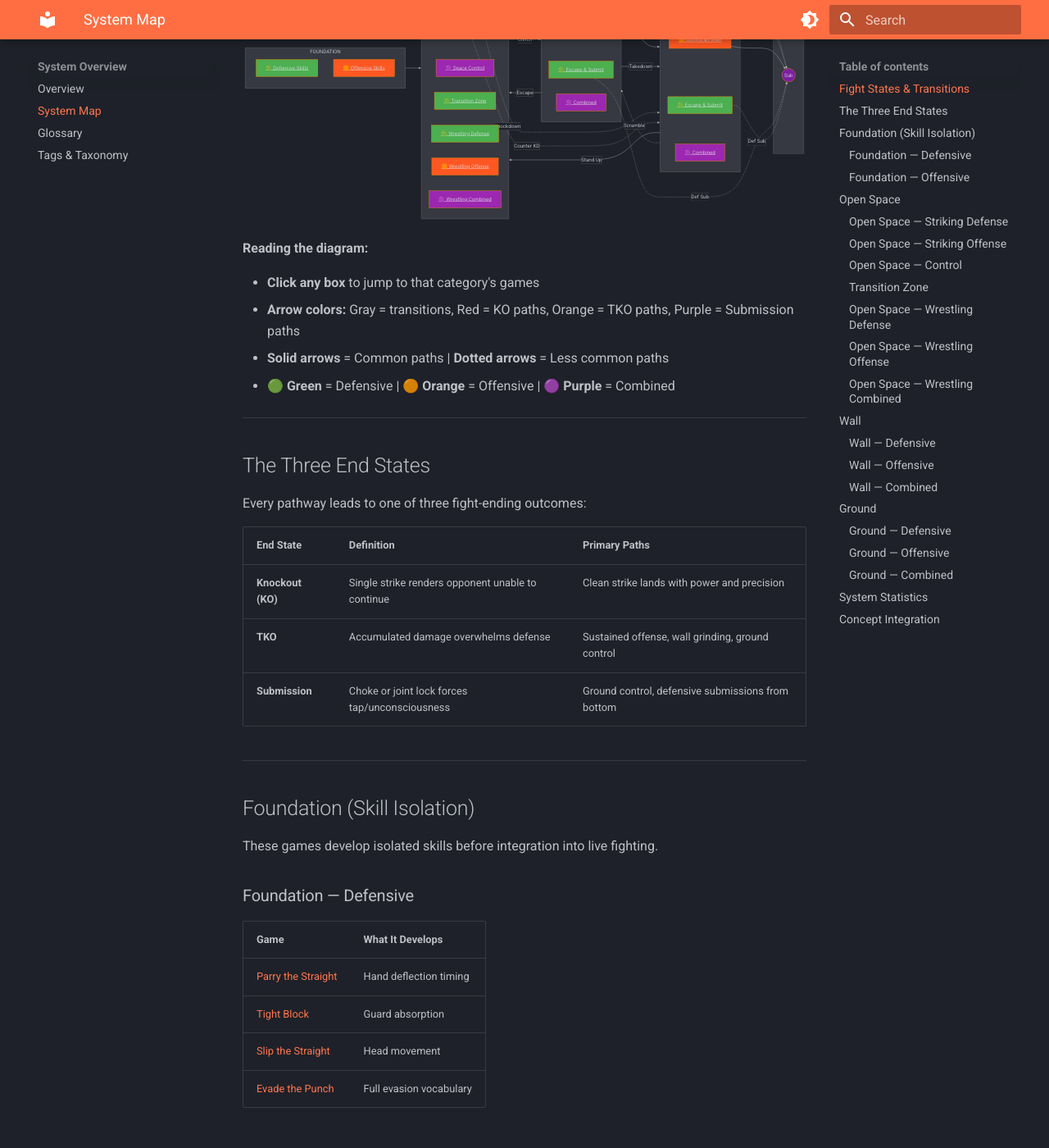
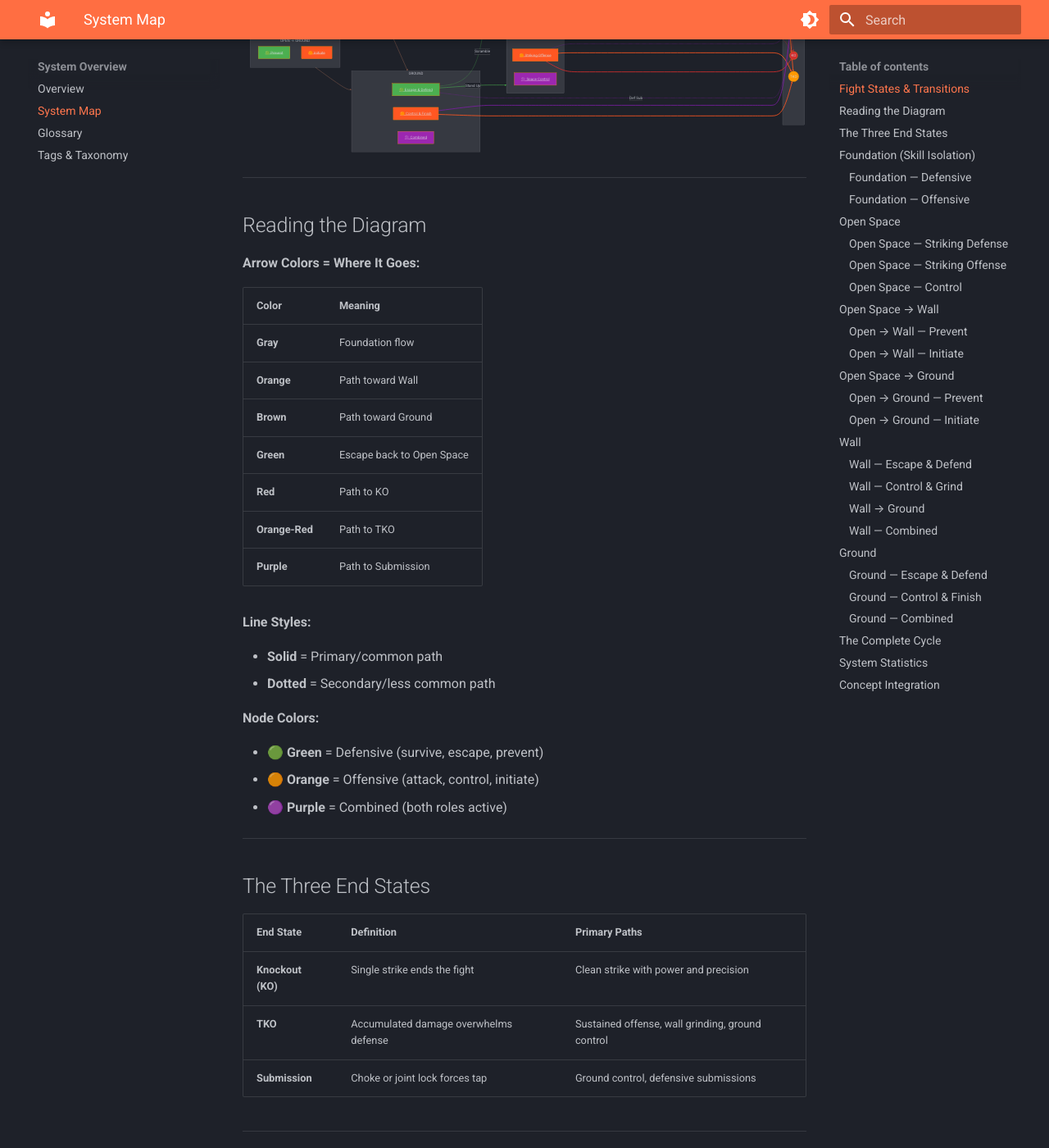
Before and after one commit to ACalienes/Ecological-MMA-Game-System, an MkDocs documentation site: the page built from docs/system/map.md, in a window 1280 px wide and 1400 px high, scrolled down 581 px. Shown: the whole window at 82% size. Built offline with MkDocs 1.6.1 and Material for MkDocs 9.7.7, drawn with Linux system fonts in a browser that asks for light colours; some of the changed text lies outside the part shown.

Commit message:
Restructure system around positions and transitions
Major conceptual reorganization:
- Positions = where you ARE (Open Space, Wall, Ground)
- Transitions = how you MOVE between positions

New structure:
- Foundation (Skill Isolation): 8 games
- Open Space (Striking only): 6 games
- Open Space → Wall (transitions): 3 games
- Open Space → Ground (transitions): 4 games
- Wall (includes Wall → Ground): 6 games
- Ground: 7 games

Visual improvements:
- Color-coded arrows by destination type
- Orange = toward Wall, Brown = toward Ground
- Green = escape back to Open Space
- Red/Orange-red/Purple = finish paths (KO/TKO/SUB)
- Complete cycle table showing all forward/reverse paths

Navigation updated to match new structure throughout.

Co-Authored-By: Claude Opus 4.5 <noreply@anthropic.com>

````diff
--- a/docs/system/map.md
+++ b/docs/system/map.md
@@ -6,7 +6,7 @@ This page provides visual navigation of the entire game system. Click any catego
 
 ## Fight States & Transitions
 
-**The fight is cyclical.** You move between states until someone finishes. Every game teaches skills within one of these states.
+**The fight is cyclical.** You move between positions until someone finishes. Every path has a reverse.
 
 ```mermaid
 flowchart LR
@@ -17,56 +17,71 @@ flowchart LR
         SK_O["🟠 Offensive Skills"]
     end
 
-    %% Open Space
+    %% Open Space (Striking)
     subgraph OPEN["OPEN SPACE"]
         direction TB
         OS_D["🟢 Striking Defense"]
         OS_O["🟠 Striking Offense"]
         OS_C["🟣 Space Control"]
-        OT["🟢 Transition Zone"]
-        OW_D["🟢 Wrestling Defense"]
-        OW_O["🟠 Wrestling Offense"]
-        OW_C["🟣 Wrestling Combined"]
+    end
+
+    %% Transitions to Wall
+    subgraph TO_WALL["OPEN → WALL"]
+        direction TB
+        TW_D["🟢 Prevent"]
+        TW_O["🟠 Initiate"]
+    end
+
+    %% Transitions to Ground
+    subgraph TO_GROUND["OPEN → GROUND"]
+        direction TB
+        TG_D["🟢 Prevent"]
+        TG_O["🟠 Initiate"]
     end
 
     %% Wall
     subgraph WALL["WALL"]
         direction TB
-        W_D["🟢 Escape & Submit"]
+        W_D["🟢 Escape & Defend"]
         W_O["🟠 Control & Grind"]
+        W_TG["📍 Wall → Ground"]
         W_C["🟣 Combined"]
     end
 
     %% Ground
     subgraph GROUND["GROUND"]
         direction TB
-        G_D["🟢 Escape & Submit"]
+        G_D["🟢 Escape & Defend"]
         G_O["🟠 Control & Finish"]
         G_C["🟣 Combined"]
     end
 
     %% Finish
-    subgraph FINISH["FIGHT ENDS"]
+    subgraph FINISH["FINISH"]
         direction TB
         KO((KO))
         TKO((TKO))
         SUB((Sub))
     end
 
-    %% Foundation feeds everything
+    %% Foundation to Open Space
     FOUNDATION --> OPEN
 
-    %% Position transitions
-    OPEN -->|"Clinch"| WALL
-    OPEN -->|"Takedown"| GROUND
-    WALL -->|"Escape"| OPEN
-    WALL -->|"Takedown"| GROUND
-    GROUND -->|"Stand Up"| OPEN
-    GROUND -.->|"Scramble"| WALL
+    %% Open Space to Transitions
+    OPEN --> TO_WALL
+    OPEN --> TO_GROUND
 
-    %% Knockdown paths
-    OS_O -.->|"Knockdown"| GROUND
-    OS_D -.->|"Counter KD"| GROUND
+    %% Transitions to Positions
+    TO_WALL --> WALL
+    TO_GROUND --> GROUND
+
+    %% Wall to Ground
+    W_TG --> GROUND
+
+    %% Escape paths (reverse)
+    W_D -->|"Escape"| OPEN
+    G_D -->|"Stand Up"| OPEN
+    G_D -.->|"Scramble"| WALL
 
     %% KO paths
     OS_O --> KO
@@ -81,8 +96,8 @@ flowchart LR
     %% SUB paths
     OS_O -.-> SUB
     W_O -.-> SUB
+    W_D -.->|"Def Sub"| SUB
     G_O --> SUB
-    W_D -.->|"Def Sub"| SUB
     G_D -.->|"Def Sub"| SUB
 
     %% Styling - Foundation
@@ -93,14 +108,17 @@ flowchart LR
     style OS_D fill:#4CAF50,color:#fff
     style OS_O fill:#FF5722,color:#fff
     style OS_C fill:#9C27B0,color:#fff
-    style OT fill:#4CAF50,color:#fff
-    style OW_D fill:#4CAF50,color:#fff
-    style OW_O fill:#FF5722,color:#fff
-    style OW_C fill:#9C27B0,color:#fff
+
+    %% Styling - Transitions
+    style TW_D fill:#4CAF50,color:#fff
+    style TW_O fill:#FF5722,color:#fff
+    style TG_D fill:#4CAF50,color:#fff
+    style TG_O fill:#FF5722,color:#fff
 
     %% Styling - Wall
     style W_D fill:#4CAF50,color:#fff
     style W_O fill:#FF5722,color:#fff
+    style W_TG fill:#795548,color:#fff
     style W_C fill:#9C27B0,color:#fff
 
     %% Styling - Ground
@@ -113,48 +131,97 @@ flowchart LR
     style TKO fill:#FF9800,color:#fff
     style SUB fill:#7B1FA2,color:#fff
 
+    %% Link styling
+    %% 0: Foundation to Open (gray)
+    linkStyle 0 stroke:#757575,stroke-width:2px
+    %% 1-2: Open to Transitions (orange/brown)
+    linkStyle 1 stroke:#FF9800,stroke-width:2px
+    linkStyle 2 stroke:#795548,stroke-width:2px
+    %% 3-4: Transitions to Positions (orange/brown)
+    linkStyle 3 stroke:#FF9800,stroke-width:2px
+    linkStyle 4 stroke:#795548,stroke-width:2px
+    %% 5: Wall to Ground (brown)
+    linkStyle 5 stroke:#795548,stroke-width:2px
+    %% 6-8: Escape paths (green)
+    linkStyle 6 stroke:#4CAF50,stroke-width:2px
+    linkStyle 7 stroke:#4CAF50,stroke-width:2px
+    linkStyle 8 stroke:#4CAF50,stroke-width:2px
+    %% 9-11: KO paths (red)
+    linkStyle 9 stroke:#D32F2F,stroke-width:3px
+    linkStyle 10 stroke:#D32F2F,stroke-width:2px
+    linkStyle 11 stroke:#D32F2F,stroke-width:2px
+    %% 12-14: TKO paths (orange-red)
+    linkStyle 12 stroke:#FF5722,stroke-width:3px
+    linkStyle 13 stroke:#FF5722,stroke-width:3px
+    linkStyle 14 stroke:#FF5722,stroke-width:3px
+    %% 15-19: SUB paths (purple)
+    linkStyle 15 stroke:#7B1FA2,stroke-width:2px
+    linkStyle 16 stroke:#7B1FA2,stroke-width:2px
+    linkStyle 17 stroke:#7B1FA2,stroke-width:2px
+    linkStyle 18 stroke:#7B1FA2,stroke-width:3px
+    linkStyle 19 stroke:#7B1FA2,stroke-width:2px
+
     %% Click targets
     click SK_D "#foundation-defensive"
     click SK_O "#foundation-offensive"
     click OS_D "#open-space-striking-defense"
     click OS_O "#open-space-striking-offense"
     click OS_C "#open-space-control"
-    click OT "#transition-zone"
-    click OW_D "#open-space-wrestling-defense"
-    click OW_O "#open-space-wrestling-offense"
-    click OW_C "#open-space-wrestling-combined"
-    click W_D "#wall-defensive"
-    click W_O "#wall-offensive"
+    click TW_D "#open-wall-prevent"
+    click TW_O "#open-wall-initiate"
+    click TG_D "#open-ground-prevent"
+    click TG_O "#open-ground-initiate"
+    click W_D "#wall-escape-defend"
+    click W_O "#wall-control-grind"
+    click W_TG "#wall-to-ground"
     click W_C "#wall-combined"
-    click G_D "#ground-defensive"
-    click G_O "#ground-offensive"
+    click G_D "#ground-escape-defend"
+    click G_O "#ground-control-finish"
     click G_C "#ground-combined"
 ```
 
-**Reading the diagram:**
+---
 
-- **Click any box** to jump to that category's games
-- **Arrow colors:** Gray = transitions, Red = KO paths, Orange = TKO paths, Purple = Submission paths
-- **Solid arrows** = Common paths | **Dotted arrows** = Less common paths
-- **🟢 Green** = Defensive | **🟠 Orange** = Offensive | **🟣 Purple** = Combined
+## Reading the Diagram
+
+**Arrow Colors = Where It Goes:**
+
+| Color | Meaning |
+|-------|---------|
+| **Gray** | Foundation flow |
+| **Orange** | Path toward Wall |
+| **Brown** | Path toward Ground |
+| **Green** | Escape back to Open Space |
+| **Red** | Path to KO |
+| **Orange-Red** | Path to TKO |
+| **Purple** | Path to Submission |
+
+**Line Styles:**
+
+- **Solid** = Primary/common path
+- **Dotted** = Secondary/less common path
+
+**Node Colors:**
+
+- **🟢 Green** = Defensive (survive, escape, prevent)
+- **🟠 Orange** = Offensive (attack, control, initiate)
+- **🟣 Purple** = Combined (both roles active)
 
 ---
 
 ## The Three End States
 
-Every pathway leads to one of three fight-ending outcomes:
-
 | End State | Definition | Primary Paths |
 |-----------|------------|---------------|
-| **Knockout (KO)** | Single strike renders opponent unable to continue | Clean strike lands with power and precision |
+| **Knockout (KO)** | Single strike ends the fight | Clean strike with power and precision |
 | **TKO** | Accumulated damage overwhelms defense | Sustained offense, wall grinding, ground control |
-| **Submission** | Choke or joint lock forces tap/unconsciousness | Ground control, defensive submissions from bottom |
+| **Submission** | Choke or joint lock forces tap | Ground control, defensive submissions |
 
 ---
 
 ## Foundation (Skill Isolation)
 
-These games develop isolated skills before integration into live fighting.
+Skills developed in isolation before integration into live fighting.
 
 ### Foundation — Defensive
 
@@ -200,34 +267,44 @@ This is where every fight starts. Standing at distance with freedom to move.
 | Game | What It Develops |
 |------|------------------|
 | [Touch and Don't Get Touched](../games/touch-game.md) | Range awareness and timing |
-| [Pressure to Clinch](../games/pressure-to-clinch.md) | Space control and clinch entry |
 
-### Transition Zone
+---
 
-The critical moment when striking becomes wrestling.
+## Open Space → Wall
+
+Transitions from standing at distance to the cage/clinch.
+
+### Open → Wall — Prevent
 
 | Game | What It Develops |
 |------|------------------|
 | [Clinch Denial](../games/clinch-denial.md) | Breaking clinch attempts |
-| [Counter-Wrestling](../games/counter-wrestling.md) | Punishing shot attempts |
 
-### Open Space — Wrestling Defense
+### Open → Wall — Initiate
+
+| Game | What It Develops |
+|------|------------------|
+| [Pressure to Clinch](../games/pressure-to-clinch.md) | Space control and clinch entry |
+| [Pressure to Wall](../games/pressure-to-wall.md) | Driving opponent to cage |
+
+---
+
+## Open Space → Ground
+
+Transitions from standing to the ground (takedowns/knockdowns).
+
+### Open → Ground — Prevent
 
 | Game | What It Develops |
 |------|------------------|
 | [Takedown Defense](../games/takedown-defense.md) | Sprawl, underhooks, recovery |
+| [Counter-Wrestling](../games/counter-wrestling.md) | Punishing shot attempts |
 
-### Open Space — Wrestling Offense
+### Open → Ground — Initiate
 
 | Game | What It Develops |
 |------|------------------|
 | [Pressure to Takedown](../games/pressure-to-takedown.md) | Chaining strikes to takedown |
-| [Pressure to Wall](../games/pressure-to-wall.md) | Driving opponent to cage |
-
-### Open Space — Wrestling Combined
-
-| Game | What It Develops |
-|------|------------------|
 | [Open Space Takedown](../games/open-space-takedown.md) | Takedowns without wall |
 
 ---
@@ -236,20 +313,25 @@ The critical moment when striking becomes wrestling.
 
 Standing against the cage. You arrive via clinch or pressure.
 
-### Wall — Defensive
+### Wall — Escape & Defend
 
 | Game | What It Develops |
 |------|------------------|
 | [Wall Escape](../games/wall-escape.md) | Breaking the pin, returning to open space |
 | [Wall Defensive Submission](../games/wall-defensive-submission.md) | Submissions to deter/punish control |
 
-### Wall — Offensive
+### Wall — Control & Grind
 
 | Game | What It Develops |
 |------|------------------|
 | [Wall Control](../games/wall-control.md) | Maintaining the pin |
 | [Wall Grinding](../games/wall-grinding.md) | Accumulating damage toward TKO |
-| [Wall to Ground](../games/wall-to-ground.md) | Taking fight to ground |
+
+### Wall → Ground
+
+| Game | What It Develops |
+|------|------------------|
+| [Wall to Ground](../games/wall-to-ground.md) | Taking fight to ground from wall |
 
 ### Wall — Combined
 
@@ -263,7 +345,7 @@ Standing against the cage. You arrive via clinch or pressure.
 
 Horizontal grappling. You arrive via takedown or knockdown.
 
-### Ground — Defensive
+### Ground — Escape & Defend
 
 | Game | What It Develops |
 |------|------------------|
@@ -272,7 +354,7 @@ Horizontal grappling. You arrive via takedown or knockdown.
 | [Ground to Standing](../games/ground-to-standing.md) | Technical stand-up |
 | [Ground Defensive Submission](../games/ground-defensive-submission.md) | Submissions from bottom |
 
-### Ground — Offensive
+### Ground — Control & Finish
 
 | Game | What It Develops |
 |------|------------------|
@@ -287,21 +369,32 @@ Horizontal grappling. You arrive via takedown or knockdown.
 
 ---
 
+## The Complete Cycle
+
+Every position has a way IN and a way OUT:
+
+| From | To | How (Forward) | How (Reverse) |
+|------|-----|---------------|---------------|
+| **Open Space** | **Wall** | Pressure to Clinch, Pressure to Wall | Wall Escape |
+| **Open Space** | **Ground** | Pressure to Takedown, Open Space Takedown, Knockdown | Ground to Standing |
+| **Wall** | **Ground** | Wall to Ground | Stand-Up Loop (scramble) |
+| **Wall** | **Open Space** | — | Wall Escape |
+| **Ground** | **Open Space** | — | Ground to Standing |
+| **Ground** | **Wall** | — | Scramble (Stand-Up Loop) |
+
+---
+
 ## System Statistics
 
-| Category | Count |
+| Category | Games |
 |----------|-------|
-| **Total Games** | 34 |
-| **Foundation (Skill Isolation)** | 8 |
-| **Open Space** | 13 |
+| **Foundation** | 8 |
+| **Open Space** | 6 |
+| **Open Space → Wall** | 3 |
+| **Open Space → Ground** | 4 |
 | **Wall** | 6 |
 | **Ground** | 7 |
-
-| Focus | Count |
-|-------|-------|
-| **Defensive** | 16 |
-| **Offensive** | 13 |
-| **Combined** | 5 |
+| **Total** | **34** |
 
 ---
 
--- a/mkdocs.yml
+++ b/mkdocs.yml
@@ -62,7 +62,7 @@ nav:
     - Tags & Taxonomy: system/taxonomy.md
   - Games Library:
     - All Games: games/index.md
-    - Skill Isolation:
+    - Foundation (Skill Isolation):
       - Defensive:
         - Parry the Straight: games/parry-the-straight.md
         - Tight Block: games/tight-block.md
@@ -73,7 +73,7 @@ nav:
         - Rear Hand Offense: games/rear-hand-offense.md
         - Lead Leg Offense: games/lead-leg-offense.md
         - Rear Leg Offense: games/rear-leg-offense.md
-    - Open Space - Striking:
+    - Open Space:
       - Defensive:
         - Close-Range Defense: games/close-range-defense.md
         - Evasive Movement: games/evasive-movement.md
@@ -81,40 +81,41 @@ nav:
       - Offensive:
         - Land the Target: games/land-the-target.md
         - Sustained Offense: games/sustained-offense.md
-      - Combined:
+      - Control:
         - Touch and Don't Get Touched: games/touch-game.md
+    - Open Space → Wall:
+      - Prevent:
+        - Clinch Denial: games/clinch-denial.md
+      - Initiate:
         - Pressure to Clinch: games/pressure-to-clinch.md
-    - Transition Zone:
-      - Defensive:
-        - Clinch Denial: games/clinch-denial.md
+        - Pressure to Wall: games/pressure-to-wall.md
+    - Open Space → Ground:
+      - Prevent:
+        - Takedown Defense: games/takedown-defense.md
         - Counter-Wrestling: games/counter-wrestling.md
-    - Open Space - Wrestling:
-      - Defensive:
-        - Takedown Defense: games/takedown-defense.md
-      - Offensive:
+      - Initiate:
         - Pressure to Takedown: games/pressure-to-takedown.md
-        - Pressure to Wall: games/pressure-to-wall.md
-      - Combined:
         - Open Space Takedown: games/open-space-takedown.md
     - Wall:
-      - Offensive:
-        - Wall Control: games/wall-control.md
-        - Wall to Ground: games/wall-to-ground.md
-        - Wall Grinding: games/wall-grinding.md
-      - Defensive:
+      - Escape & Defend:
         - Wall Escape: games/wall-escape.md
         - Wall Defensive Submission: games/wall-defensive-submission.md
+      - Control & Grind:
+        - Wall Control: games/wall-control.md
+        - Wall Grinding: games/wall-grinding.md
+      - Wall → Ground:
+        - Wall to Ground: games/wall-to-ground.md
       - Combined:
         - Stand-Up Loop: games/standup-loop.md
     - Ground:
-      - Offensive:
-        - Ground Access: games/ground-access.md
-        - Ground Control: games/ground-control.md
-      - Defensive:
+      - Escape & Defend:
         - Ground Escape: games/ground-escape.md
         - Leg Reclaim: games/leg-reclaim.md
         - Ground to Standing: games/ground-to-standing.md
         - Ground Defensive Submission: games/ground-defensive-submission.md
+      - Control & Finish:
+        - Ground Access: games/ground-access.md
+        - Ground Control: games/ground-control.md
       - Combined:
         - Positional Battle: games/positional-battle.md
   - Concepts:
````
Also changed, not shown: other parts of docs/system/map.md (+2 -2 lines), docs/index.md (+63 -79 lines).
